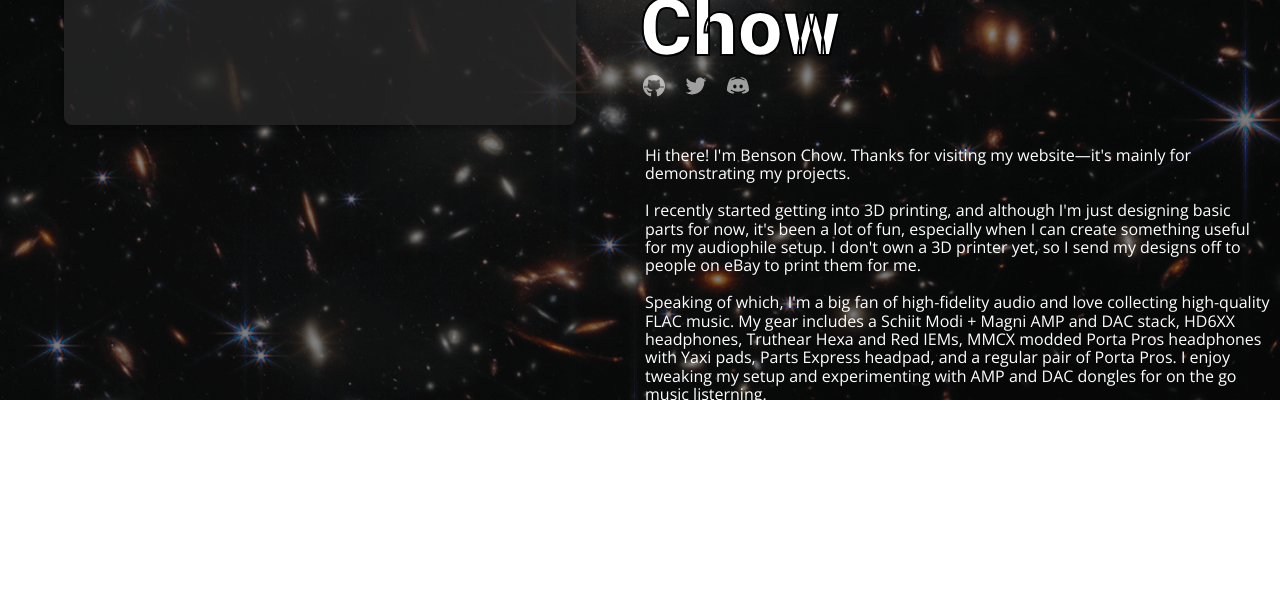
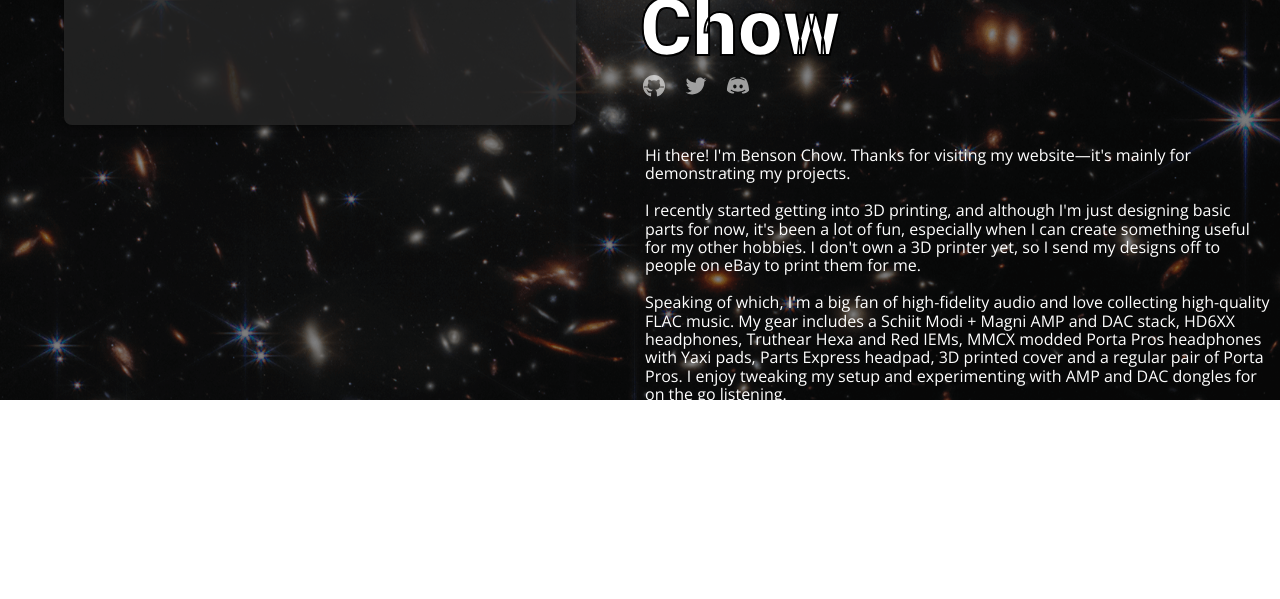
Before and after one commit to bensonchow123/portfolio_website, a Flask app: page / in a window 1280 px wide. Shown: the part 400-999 px from the top of the page. Before the commit the page ends 800 px from the top, so only its background shows below. Run offline with Flask 2, Linux system fonts and the light colour scheme; some libraries are stand-ins or nearby versions.

Commit message:
organise home.html content

```diff
--- a/templates/home.html
+++ b/templates/home.html
@@ -56,10 +56,21 @@
         <div class="middle-text">
             <div class="text-content">
                 Hi there! I'm Benson Chow. Thanks for visiting my website—it's mainly for demonstrating my projects.<br><br>
-                I recently started getting into 3D printing, and although I'm just designing basic parts for now, it's been a lot of fun, especially when I can create something useful for my audiophile setup. I don't own a 3D printer yet, so I send my designs off to people on eBay to print them for me.<br><br>
-                Speaking of which, I'm a big fan of high-fidelity audio and love collecting high-quality FLAC music. My gear includes a Schiit Modi + Magni AMP and DAC stack, HD6XX headphones, Truthear Hexa and Red IEMs, MMCX modded Porta Pros headphones with Yaxi pads, Parts Express headpad, and a regular pair of Porta Pros. I enjoy tweaking my setup and experimenting with AMP and DAC dongles for on the go music listerning.<br><br>
-                Another hobby of mine is building and customizing mechanical keyboards. My pride and joy is a modded Keychron Q3 with a PC plate, polyfill, tape, and PE foam mods. It features Staebies stabilizers, Black Ink V2 switches, and MT3 profile keycaps. I've hand-lubed and filmed all the switches for a smoother typing experience.<br><br>
-                And of course, I love programming. You can check out my Projects page to see some of the things I've been working on. Coding ties all my hobbies together and keeps me constantly learning and exploring new ideas.<br><br>
+                I recently started getting into 3D printing, and although I'm just designing basic parts for now, it's been a lot of fun, especially when I can create something useful for my other hobbies.
+
+                I don't own a 3D printer yet, so I send my designs off to people on eBay to print them for me.<br><br>
+                Speaking of which, I'm a big fan of high-fidelity audio and love collecting high-quality FLAC music.
+                My gear includes a Schiit Modi + Magni AMP and DAC stack, HD6XX headphones, Truthear Hexa and Red IEMs, MMCX modded Porta Pros headphones with Yaxi pads, Parts Express headpad, 3D printed cover and a regular pair of Porta Pros.
+                I enjoy tweaking my setup and experimenting with AMP and DAC dongles for on the go listening.<br><br>
+
+                Another hobby of mine is building and customizing mechanical keyboards.
+                My love is a modded Keychron Q3 with PC plate, polyfill, tape, PE foam, poron foam, jelly tape spacebar and resonate prevention mods.
+                It features Staebies stabilizers, Black Ink V2 switches, and MT3 profile keycaps.
+                I've hand-lubed and filmed all the switches for a smoother typing experience.<br><br>
+
+                And of course, I love programming. You can check out my Projects page to see some of the things I've been working on.
+                Coding ties all my hobbies together and keeps me constantly learning and exploring new ideas.<br><br>
+
                 For this site, I used the python Flask web framework, it's hosted on a web server on render.com, and the domain name is a free domain from freenom.com!<br><br>
             </div>
             <iframe
```
